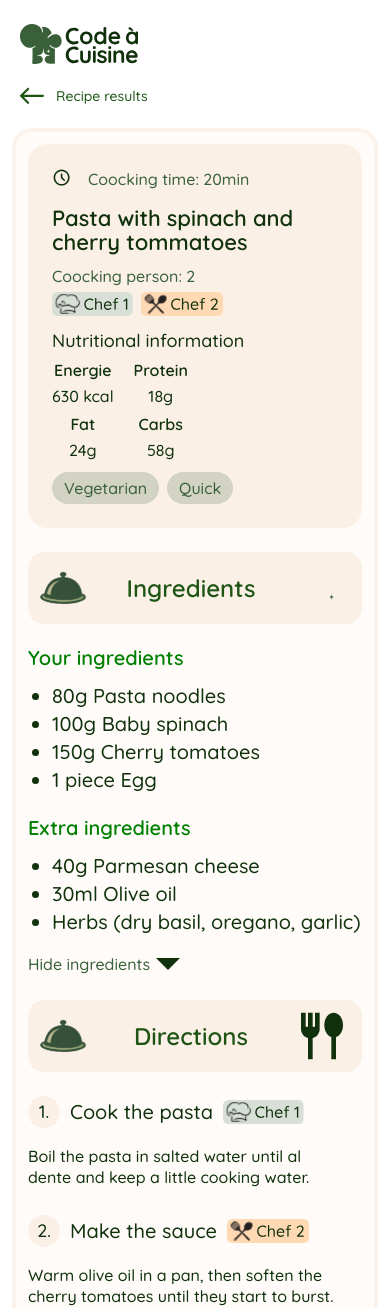
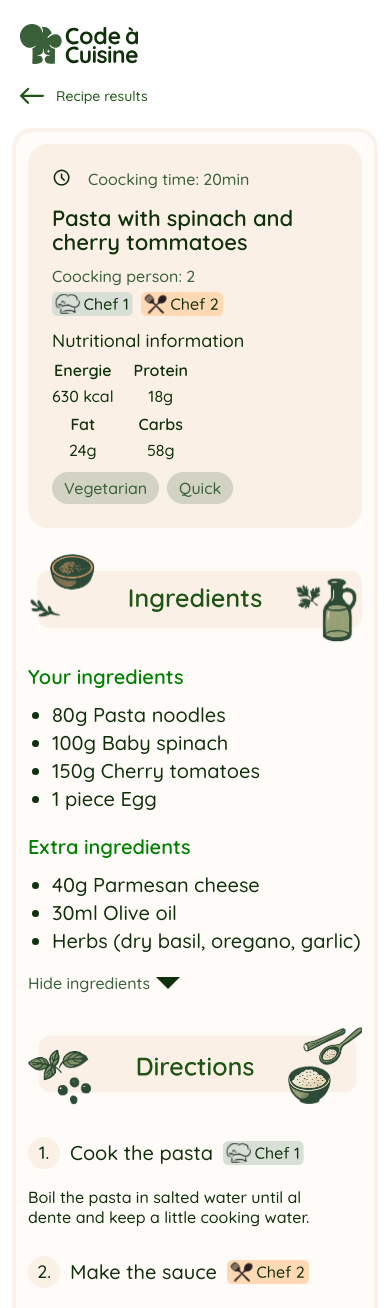
Before and after one commit to FatihYalcin42/code-cuisine, an Angular app: page /preparation in a window 390 px wide. Shown: the top 1308 px of the page. Built offline with nearby package versions, Linux system fonts and the light colour scheme.

Commit message:
fix: show the mobile hero svgs only on small recipe detail breakpoints

```diff
--- a/src/app/pages/preparation-page/preparation-page.html
+++ b/src/app/pages/preparation-page/preparation-page.html
@@ -71,16 +71,14 @@
         </div>
 
         <div class="preparation-section-hero preparation-section-hero-ingredients" aria-hidden="true">
-          <img src="/Icons/Hero-view.svg" width="1152" height="148" alt="" />
-          <div class="preparation-section-hero-mobile">
-            <div class="preparation-section-hero-side preparation-section-hero-side-left">
-              <img src="/Icons/icon.svg" width="40" height="28" alt="" />
-            </div>
-            <span class="preparation-section-hero-title">Ingredients</span>
-            <div class="preparation-section-hero-side preparation-section-hero-side-right">
-              <img src="/Icons/Group.svg" width="40" height="38" alt="" />
-            </div>
-          </div>
+          <img class="preparation-section-hero-desktop" src="/Icons/Hero-view.svg" width="1152" height="148" alt="" />
+          <img
+            class="preparation-section-hero-mobile"
+            src="/Icons/Hero-inged-mobile.svg"
+            width="344"
+            height="60"
+            alt=""
+          />
         </div>
 
         <section class="preparation-ingredients-section" aria-labelledby="ingredients-title">
@@ -129,16 +127,20 @@
         </section>
 
         <div class="preparation-section-hero preparation-section-hero-directions" aria-hidden="true">
-          <img src="/Icons/Hero-directions.svg" width="1152" height="148" alt="" />
-          <div class="preparation-section-hero-mobile">
-            <div class="preparation-section-hero-side preparation-section-hero-side-left">
-              <img src="/Icons/icon.svg" width="40" height="28" alt="" />
-            </div>
-            <span class="preparation-section-hero-title">Directions</span>
-            <div class="preparation-section-hero-side preparation-section-hero-side-right">
-              <img src="/Icons/fork_spoon.svg" width="24" height="24" alt="" />
-            </div>
-          </div>
+          <img
+            class="preparation-section-hero-desktop"
+            src="/Icons/Hero-directions.svg"
+            width="1152"
+            height="148"
+            alt=""
+          />
+          <img
+            class="preparation-section-hero-mobile"
+            src="/Icons/hero-dir-mobile.svg"
+            width="344"
+            height="60"
+            alt=""
+          />
         </div>
 
         <section class="preparation-directions-section" aria-labelledby="steps-title">
--- a/src/app/pages/preparation-page/preparation-page.scss
+++ b/src/app/pages/preparation-page/preparation-page.scss
@@ -150,7 +150,11 @@
   height: auto;
 }
 
-.preparation-section-hero-mobile {
+.preparation-section-hero .preparation-section-hero-desktop {
+  display: block;
+}
+
+.preparation-section-hero .preparation-section-hero-mobile {
   display: none;
 }
 
@@ -652,50 +656,14 @@
     padding: 12px;
   }
 
-  .preparation-section-hero > img {
+  .preparation-section-hero .preparation-section-hero-desktop {
     display: none;
   }
 
-  .preparation-section-hero-mobile {
-    display: grid;
-    grid-template-columns: 48px minmax(0, 1fr) 56px;
-    align-items: center;
-    gap: 10px;
-    min-height: 72px;
-    padding: 0 12px;
-    border-radius: 16px;
-    background: #faf0e6;
-    box-sizing: border-box;
-  }
-
-  .preparation-section-hero-side {
-    display: flex;
-    align-items: center;
-  }
-
-  .preparation-section-hero-side-left {
-    justify-content: flex-start;
-  }
-
-  .preparation-section-hero-side-right {
-    justify-content: flex-end;
-  }
-
-  .preparation-section-hero-side img {
+  .preparation-section-hero .preparation-section-hero-mobile {
     display: block;
-    max-width: 100%;
+    width: 100%;
     height: auto;
-  }
-
-  .preparation-section-hero-title {
-    color: #1e5515;
-    font-family: 'Quicksand', sans-serif;
-    font-size: 24px;
-    font-style: normal;
-    font-weight: 600;
-    line-height: 1;
-    letter-spacing: 0;
-    text-align: center;
   }
 
   .preparation-footer-frame {
```
Also changed, not shown: public/Icons/Hero-inged-mobile.svg (added), public/Icons/hero-dir-mobile.svg (added).
